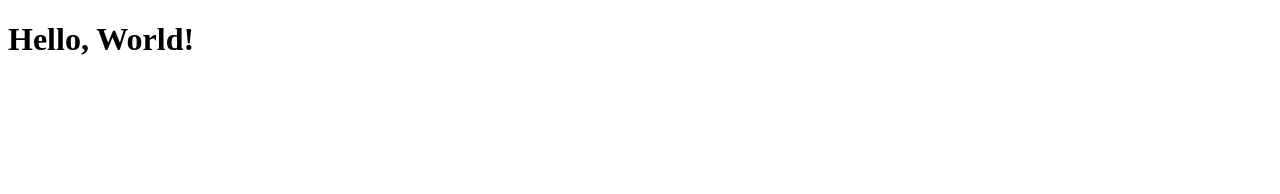
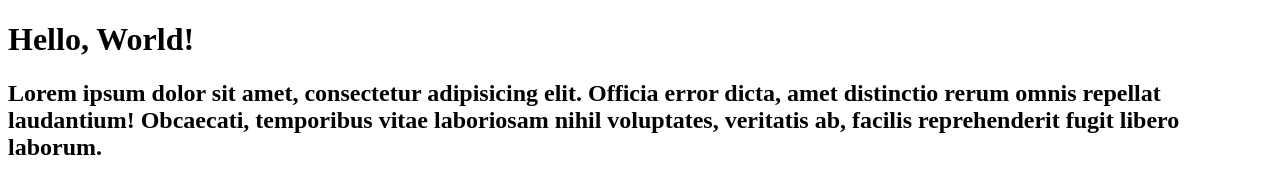
Before and after one commit to FortSoftwares/git-aula, a plain HTML site: page index.html in a window 1280 px wide. Drawn offline with Linux system fonts and the light colour scheme.

Commit message:
10° commit - index.html com h2

```diff
--- a/index.html
+++ b/index.html
@@ -7,5 +7,7 @@
 </head>
 <body>
     <h1>Hello, World!</h1>
+    <h2>Lorem ipsum dolor sit amet, consectetur adipisicing elit. Officia error dicta, amet distinctio rerum omnis repellat laudantium! Obcaecati, temporibus vitae laboriosam nihil voluptates, veritatis ab, facilis reprehenderit fugit libero laborum.</h2>
+
 </body>
 </html>
```
